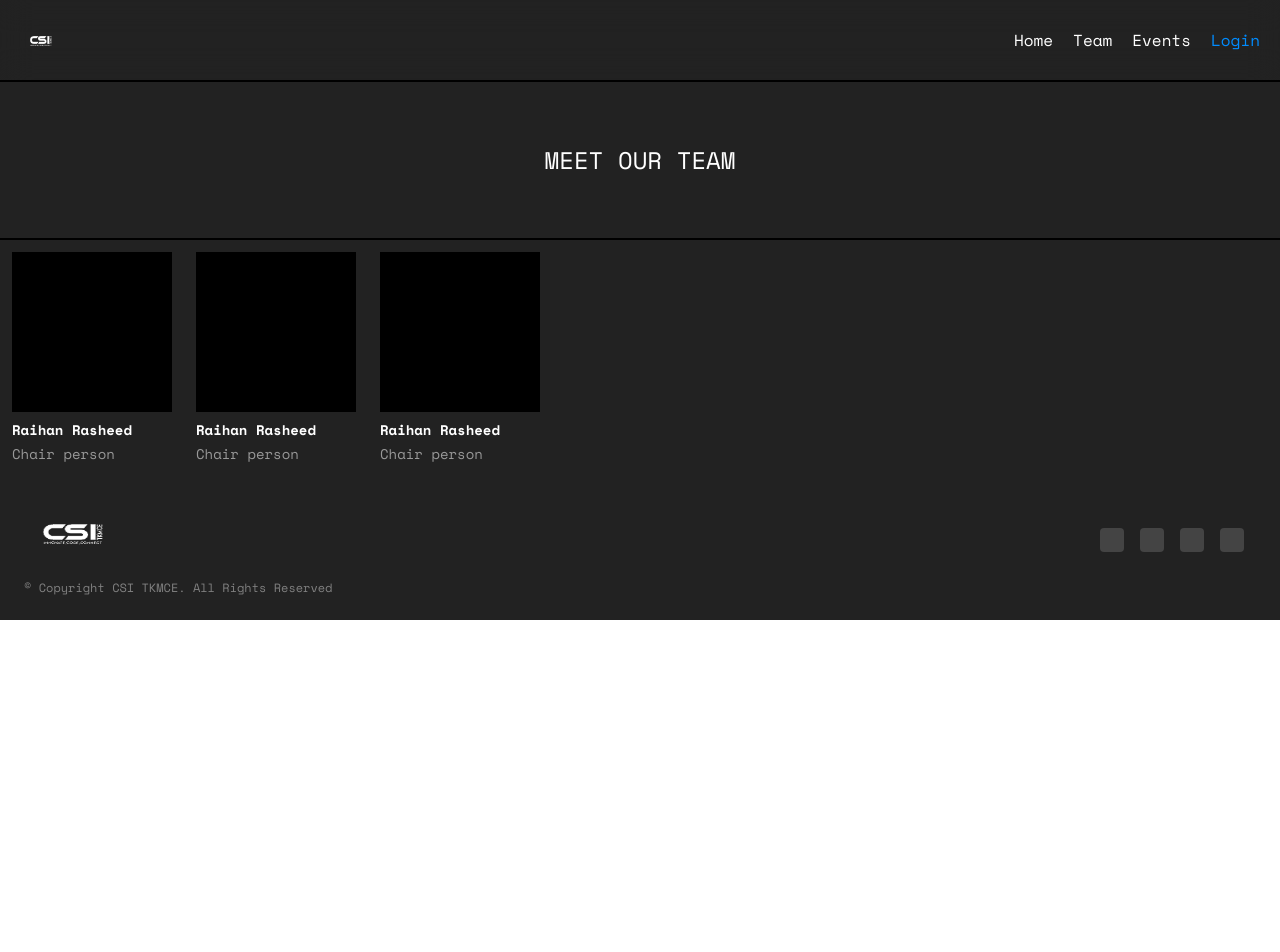
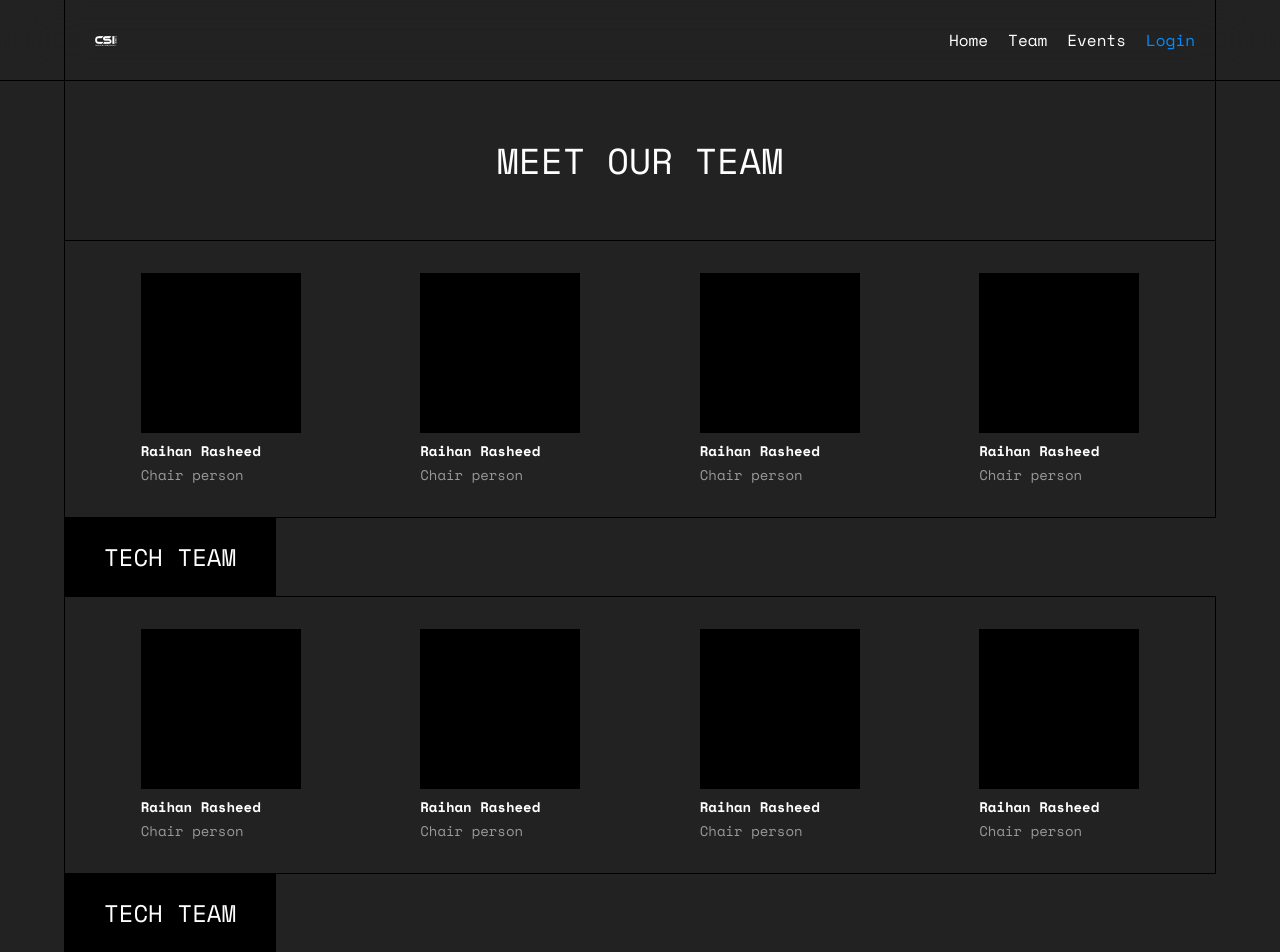
Before and after one commit to nearHaan/csi-frontend, a SvelteKit app: page /team in a window 1280 px wide. Shown: the top 952 px of the page. Before the commit the page ends 800 px from the top, so only its background shows below. Built offline with nearby package versions, Linux system fonts and the light colour scheme.

Commit message:
UI Update

```diff
--- a/src/routes/+layout.svelte
+++ b/src/routes/+layout.svelte
@@ -8,14 +8,16 @@
 	<title>CSI TKMCE</title>
 </svelte:head>
 
-<div class="font-mono bg-[#222222] text-white">
-	<header class="bg-transparent backdrop-blur-lg ease-in-out duration-300 top-0 sticky">
-		<nav class="flex justify-between p-5">
+<div class="bg-[#222222] font-mono text-white">
+	<header
+		class="sticky top-0 z-10 flex w-full justify-center border-b-1 border-black bg-transparent backdrop-blur-2xl duration-300 ease-in-out"
+	>
+		<nav class="flex w-full max-w-6xl justify-between border-x-1 border-black p-5">
 			<div class="flex items-center gap-2">
 				<img class="h-10 text-white" src="./images/csi_logo.png" alt="organisation" />
 			</div>
-			<div class="flex items-center min-sm:hidden cursor-pointer">
-				<Menu/>
+			<div class="flex cursor-pointer items-center min-sm:hidden">
+				<Menu />
 			</div>
 			<div class="flex items-center max-sm:hidden">
 				<ul class="flex gap-5">
@@ -26,7 +28,7 @@
 						<a href="/team">Team</a>
 					</li>
 					<li>
-						<a href="/">Events</a>
+						<a href="/events">Events</a>
 					</li>
 					<li>
 						<a class="text-[#008CFF]" href="/">Login</a>
@@ -35,21 +37,25 @@
 			</div>
 		</nav>
 	</header>
-	<main class="h-full">
+	<main class="flex h-full justify-center">
 		{@render children?.()}
 	</main>
-	<footer class="text-white bg-[#222222] flex flex-col p-4">
+	<footer class="border-t-1 border-black bg-[#222222] text-white flex justify-center">
+		<div class="flex flex-col justify-center w-full max-w-6xl p-4 border-black border-x-1">
 			<div class="min-sm:flex">
 				<div class="flex flex-col justify-center">
 					<img class="h-20 w-30 text-white" src="./images/csi_logo.png" alt="organisation" />
 				</div>
-			<div class="flex items-end justify-end max-sm:justify-start w-full gap-4 p-5">
+				<div class="flex w-full items-end justify-end gap-4 p-5 max-sm:justify-start">
 					<div class="h-6 w-6 rounded bg-[#444444]"></div>
 					<div class="h-6 w-6 rounded bg-[#444444]"></div>
 					<div class="h-6 w-6 rounded bg-[#444444]"></div>
 					<div class="h-6 w-6 rounded bg-[#444444]"></div>
 				</div>
 			</div>
-		<div class="text-xs p-2 bg-[#222222] text-[#818181] left-20">© Copyright CSI TKMCE. All Rights Reserved</div>
+			<div class="left-20 bg-[#222222] p-2 text-xs text-[#818181]">
+				© Copyright CSI TKMCE. All Rights Reserved
+			</div>
+		</div>
 	</footer>
 </div>
--- a/src/routes/+page.svelte
+++ b/src/routes/+page.svelte
@@ -1,2 +1,99 @@
-<h1>Welcome to SvelteKit</h1>
-<p>Visit <a href="https://svelte.dev/docs/kit">svelte.dev/docs/kit</a> to read the documentation</p>
+<script lang="ts">
+	import { Power } from '@lucide/svelte';
+</script>
+
+<svelte:head>
+	<title>CSI - Computer Society of India</title>
+</svelte:head>
+
+<main class="overflow-hidden bg-[#222222] text-white max-w-6xl flex flex-col justify-center">
+	<!-- First Section -->
+	<section id="hero" class="relative flex min-h-screen flex-col items-center justify-center">
+		<div class="flex w-full items-center justify-between border-x-1 border-black">
+			<div>
+				<svg
+					width="111"
+					height="130"
+					viewBox="0 0 111 130"
+					fill="none"
+					xmlns="http://www.w3.org/2000/svg"
+				>
+					<path d="M0.5 128.221L0.5 1.7793L110.001 65L0.5 128.221Z" fill="#313131" stroke="black" />
+				</svg>
+			</div>
+			<div
+				class="flex h-[130px] w-[130px] items-center justify-center rounded-full border-1 border-black bg-[#1B1B1B]"
+			>
+				<Power />
+			</div>
+		</div>
+		<div class="h-full w-full border-black border-t-1 border-x-1">
+			<div class="mx-4 max-md:m-10 flex max-md:flex-col items-center overflow-hidden rounded-4xl min-lg:rounded-4xl bg-[#2D2D2D]">
+				<img
+					src="https://csisbtkmce.pythonanywhere.com/static/assets/img/letc.jpg"
+					class="max-md:w-full min-md:max-w-100 bg-blue-100"
+					alt=""
+				/>
+				<div class="p-8 w-full">
+					<h1 class="text-4xl">WELCOME TO CSI</h1>
+					<p class="mt-4 text-sm">
+						Lorem ipsum dolor sit amet, consectetur adipiscing elit. Etiam varius dapibus ante at
+						interdum. Maecenas elit velit, interdum non congue at, porta eu lorem. Curabitur id sem
+						pretium, lacinia diam sit amet, dignissim odio. Pellentesque iaculis arcu id elementum
+						facilisis. Etiam sodales id lacus at ornare.
+					</p>
+					<button class="mt-10 rounded-full bg-[#008CFF] p-3">Ready to join CSI?</button>
+				</div>
+			</div>
+		</div>
+	</section>
+
+	<!-- About Section -->
+	<section id="about" class="relative flex min-h-screen flex-col items-center bg-[#222222] border-black border-1">
+		<div class="grid w-full grid-cols-3 border-y-1 border-black bg-[#1B1B1B]">
+			<div class="col-span-1 w-full bg-[#2D2D2D] px-10 py-4 text-4xl">WHO ARE WE?</div>
+			<div class="col-span-2 w-full"></div>
+			<div class="col-span-1 w-full"></div>
+			<div class="col-span-2 w-full bg-[#2D2D2D] px-10 py-4 text-4xl">
+				<p class="text-lg">
+					Lorem ipsum dolor sit amet, consectetur adipiscing elit. Etiam varius dapibus ante at
+					interdum. Maecenas elit velit, interdum non congue at, porta eu lorem. Curabitur id sem
+					pretium, lacinia diam sit amet, dignissim odio. Pellentesque iaculis arcu id elementum
+					facilisis. Etiam sodales id lacus at ornare.
+				</p>
+			</div>
+		</div>
+		<div class="my-4 marquee-container border-y-1 border-black p-5">
+			<div class="marquee-track text-2xl">
+				<span>WHAT DO WE DO?</span>
+				<span>WHAT DO WE DO?</span>
+				<span>WHAT DO WE DO?</span>
+				<span>WHAT DO WE DO?</span>
+				<span>WHAT DO WE DO?</span>
+			</div>
+		</div>
+		<div class="flex max-md:flex-col-reverse h-full items-center justify-center p-5">
+			<div class="w-fit my-4 flex">
+				<p class="text-lg mx-2">
+					Lorem ipsum dolor sit amet, consectetur adipiscing elit. Etiam varius dapibus ante at
+					interdum. Maecenas elit velit, interdum non congue at, porta eu lorem. Curabitur id sem
+					pretium, lacinia diam sit amet, dignissim odio. Pellentesque iaculis arcu id elementum
+					facilisis. Etiam sodales id lacus at ornare.
+				</p>
+			</div>
+			<div class="mx-10 w-100 rounded-full bg-white flex items-center justify-center overflow-hidden">
+				<img alt="" src="https://csisbtkmce.pythonanywhere.com/static/assets/img/letc.jpg" />
+			</div>
+		</div>
+	</section>
+
+	<!-- Join Section -->
+	<section id="join" class="relative flex min-h-screen items-center justify-center bg-[#22222] border-black border-x-1">
+		<div class="relative z-10 text-center">
+			<h2 class="mb-12 text-3xl font-light tracking-wider md:text-5xl">
+				SO ARE YOU READY TO JOIN CSI?
+			</h2>
+            <button class="mt-10 rounded-full bg-[#008CFF] py-5 px-10">YES I AM!</button>
+		</div>
+	</section>
+</main>
--- a/src/routes/team/+page.svelte
+++ b/src/routes/team/+page.svelte
@@ -1,22 +1,59 @@
-<div>
-    <div class="w-full h-40 flex items-center justify-center border-y-2 border-black">
-        <h1 class="text-2xl">MEET OUR TEAM</h1>
+<div class="w-full max-w-6xl">
+	<div class="flex h-40 w-full items-center justify-center border-b border-x-1 border-black">
+		<h1 class="text-4xl">MEET OUR TEAM</h1>
 	</div>
-    <div class="flex">
+	<div
+		class="mx-auto grid grid-cols-2 place-items-center justify-center gap-2 p-5 sm:grid-cols-3 md:grid-cols-4 border-black border-x-1"
+	>
 		<div class="m-3">
 			<div class="h-40 w-40 bg-black"></div>
-            <h2 class="mt-2 text-white text-sm font-bold">Raihan Rasheed</h2>
-            <h3 class="mt-1 text-[#999999] text-sm">Chair person</h3>
+			<h2 class="mt-2 text-sm font-bold text-white">Raihan Rasheed</h2>
+			<h3 class="mt-1 text-sm text-[#999999]">Chair person</h3>
 		</div>
 		<div class="m-3">
 			<div class="h-40 w-40 bg-black"></div>
-            <h2 class="mt-2 text-white text-sm font-bold">Raihan Rasheed</h2>
-            <h3 class="mt-1 text-[#999999] text-sm">Chair person</h3>
+			<h2 class="mt-2 text-sm font-bold text-white">Raihan Rasheed</h2>
+			<h3 class="mt-1 text-sm text-[#999999]">Chair person</h3>
 		</div>
 		<div class="m-3">
 			<div class="h-40 w-40 bg-black"></div>
-            <h2 class="mt-2 text-white text-sm font-bold">Raihan Rasheed</h2>
-            <h3 class="mt-1 text-[#999999] text-sm">Chair person</h3>
+			<h2 class="mt-2 text-sm font-bold text-white">Raihan Rasheed</h2>
+			<h3 class="mt-1 text-sm text-[#999999]">Chair person</h3>
+		</div>
+		<div class="m-3">
+			<div class="h-40 w-40 bg-black"></div>
+			<h2 class="mt-2 text-sm font-bold text-white">Raihan Rasheed</h2>
+			<h3 class="mt-1 text-sm text-[#999999]">Chair person</h3>
 		</div>
 	</div>
+	<div class="flex h-20 w-full items-center justify-start border-y-1 border-black">
+		<h2 class="flex h-full items-center justify-center bg-black px-10 text-2xl">TECH TEAM</h2>
 	</div>
+	<div
+		class="mx-auto grid grid-cols-2 place-items-center justify-center gap-2 p-5 sm:grid-cols-3 md:grid-cols-4 border-black border-x-1"
+	>
+		<div class="m-3">
+			<div class="h-40 w-40 bg-black"></div>
+			<h2 class="mt-2 text-sm font-bold text-white">Raihan Rasheed</h2>
+			<h3 class="mt-1 text-sm text-[#999999]">Chair person</h3>
+		</div>
+		<div class="m-3">
+			<div class="h-40 w-40 bg-black"></div>
+			<h2 class="mt-2 text-sm font-bold text-white">Raihan Rasheed</h2>
+			<h3 class="mt-1 text-sm text-[#999999]">Chair person</h3>
+		</div>
+		<div class="m-3">
+			<div class="h-40 w-40 bg-black"></div>
+			<h2 class="mt-2 text-sm font-bold text-white">Raihan Rasheed</h2>
+			<h3 class="mt-1 text-sm text-[#999999]">Chair person</h3>
+		</div>
+		<div class="m-3">
+			<div class="h-40 w-40 bg-black"></div>
+			<h2 class="mt-2 text-sm font-bold text-white">Raihan Rasheed</h2>
+			<h3 class="mt-1 text-sm text-[#999999]">Chair person</h3>
+		</div>
+	</div>
+	<div class="flex h-20 w-full items-center justify-start border-y-1 border-black">
+		<h2 class="flex h-full items-center justify-center bg-black px-10 text-2xl">TECH TEAM</h2>
+	</div>
+</div>
```
Lines whose indentation alone changed are shown as unchanged.
